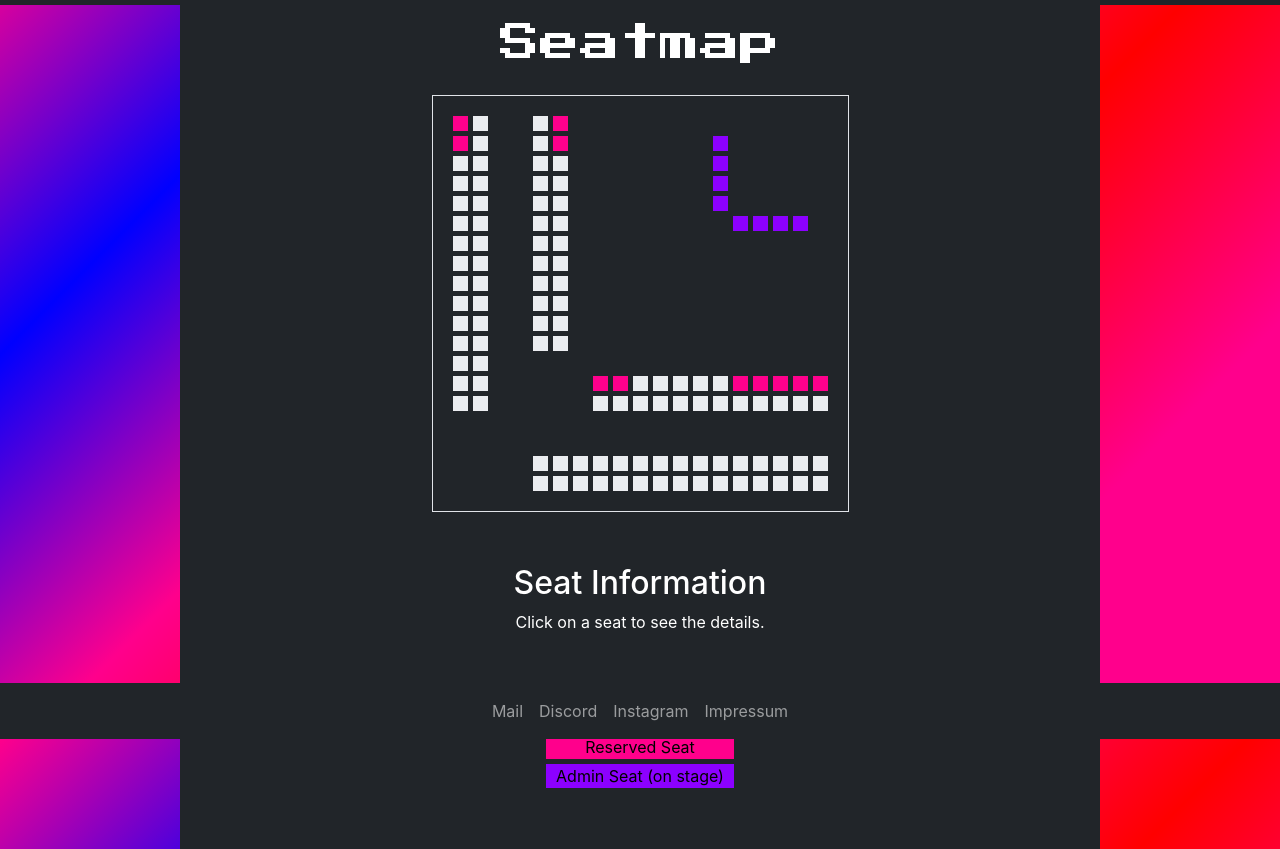
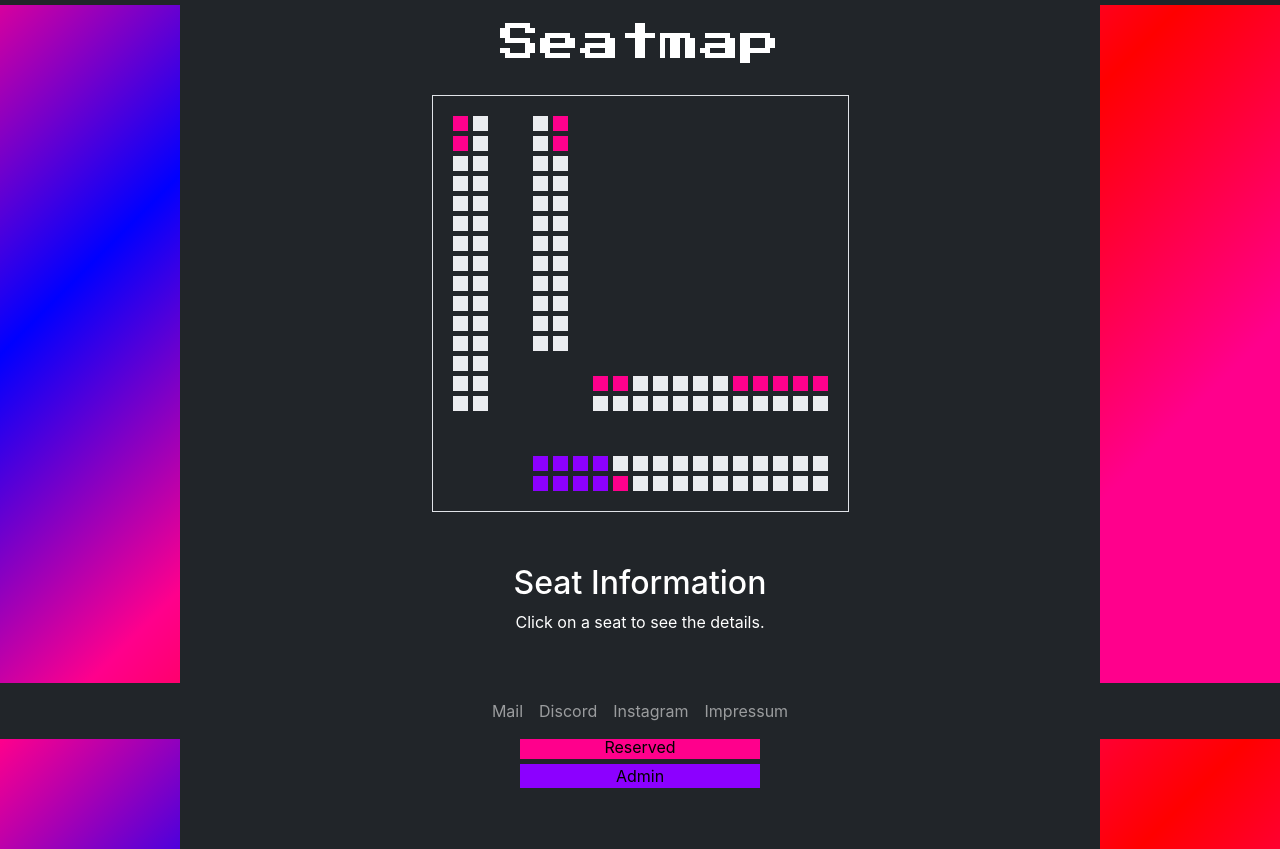
Before and after one commit to BigChungusEsportsDev/Website, a plain HTML site: page bigchungusesports/lan-seatmap.html in a window 1280 px wide. Shown: the part 61-910 px from the top of the page. Drawn offline with nearby package versions, Linux system fonts and the light colour scheme.

Commit message:
move admin seats

```diff
--- a/bigchungusesports/lan-seatmap.html
+++ b/bigchungusesports/lan-seatmap.html
@@ -133,7 +133,7 @@
                   <li title="" data-level="0"></li>
                   <li title="" data-level="0"></li>
                   <li title="" data-level="0"></li>
-                  <li id="Admin 1" title="T1ger" data-level="3" onclick="showSeatInfo(this)"></li>
+                  <li title="" data-level="0"></li>
                   <li title="" data-level="0"></li>
                   <li title="" data-level="0"></li>
                   <li title="" data-level="0"></li>
@@ -154,7 +154,7 @@
                   <li title="" data-level="0"></li>
                   <li title="" data-level="0"></li>
                   <li title="" data-level="0"></li>
-                  <li id="Admin 2" title="Gnerfedurf" data-level="3" onclick="showSeatInfo(this)"></li>
+                  <li title="" data-level="0"></li>
                   <li title="" data-level="0"></li>
                   <li title="" data-level="0"></li>
                   <li title="" data-level="0"></li>
@@ -175,7 +175,7 @@
                   <li title="" data-level="0"></li>
                   <li title="" data-level="0"></li>
                   <li title="" data-level="0"></li>
-                  <li id="Admin 3" title="T-Lex" data-level="3" onclick="showSeatInfo(this)"></li>
+                  <li title="" data-level="0"></li>
                   <li title="" data-level="0"></li>
                   <li title="" data-level="0"></li>
                   <li title="" data-level="0"></li>
@@ -196,7 +196,7 @@
                   <li title="" data-level="0"></li>
                   <li title="" data-level="0"></li>
                   <li title="" data-level="0"></li>
-                  <li id="Admin 4" title="Kochchef Pablo" data-level="3" onclick="showSeatInfo(this)"></li>
+                  <li title="" data-level="0"></li>
                   <li title="" data-level="0"></li>
                   <li title="" data-level="0"></li>
                   <li title="" data-level="0"></li>
@@ -218,10 +218,10 @@
                   <li title="" data-level="0"></li>
                   <li title="" data-level="0"></li>
                   <li title="" data-level="0"></li>
-                  <li id="Admin 5" title="Gnoblin" data-level="3" onclick="showSeatInfo(this)"></li>
-                  <li id="Admin 6" title="Elibeli" data-level="3" onclick="showSeatInfo(this)"></li>
-                  <li id="Admin 7" title="Kosekans" data-level="3" onclick="showSeatInfo(this)"></li>
-                  <li id="Admin 8" title="Trainspotter" data-level="3" onclick="showSeatInfo(this)"></li>
+                  <li title="" data-level="0"></li>
+                  <li title="" data-level="0"></li>
+                  <li title="" data-level="0"></li>
+                  <li title="" data-level="0"></li>
                   <li title="" data-level="0"></li>
 
                   <!-- Row 7 -->
@@ -460,10 +460,10 @@
                   <li title="" data-level="0"></li>
                   <li title="" data-level="0"></li>
                   <li title="" data-level="0"></li>
-                  <li id="G1" title="G1" data-level="1" onclick="showSeatInfo(this)"></li>
-                  <li id="G2" title="G2" data-level="1" onclick="showSeatInfo(this)"></li>
-                  <li id="G3" title="G3" data-level="1" onclick="showSeatInfo(this)"></li>
-                  <li id="G4" title="G4" data-level="1" onclick="showSeatInfo(this)"></li>
+                  <li id="G1" title="Trainspotter" data-level="3" onclick="showSeatInfo(this)"></li>
+                  <li id="G2" title="Kochchef  Pablo" data-level="3" onclick="showSeatInfo(this)"></li>
+                  <li id="G3" title="T-Lex" data-level="3" onclick="showSeatInfo(this)"></li>
+                  <li id="G4" title="Elibeli" data-level="3" onclick="showSeatInfo(this)"></li>
                   <li id="G5" title="G5" data-level="1" onclick="showSeatInfo(this)"></li>
                   <li id="G6" title="G6" data-level="1" onclick="showSeatInfo(this)"></li>
                   <li id="G7" title="G7" data-level="1" onclick="showSeatInfo(this)"></li>
@@ -481,11 +481,11 @@
                   <li title="" data-level="0"></li>
                   <li title="" data-level="0"></li>
                   <li title="" data-level="0"></li>
-                  <li id="H1" title="H1" data-level="1" onclick="showSeatInfo(this)"></li>
-                  <li id="H2" title="H2" data-level="1" onclick="showSeatInfo(this)"></li>
-                  <li id="H3" title="H3" data-level="1" onclick="showSeatInfo(this)"></li>
-                  <li id="H4" title="H4" data-level="1" onclick="showSeatInfo(this)"></li>
-                  <li id="H5" title="H5" data-level="1" onclick="showSeatInfo(this)"></li>
+                  <li id="H1" title="Kosekans" data-level="3" onclick="showSeatInfo(this)"></li>
+                  <li id="H2" title="T1ger" data-level="3" onclick="showSeatInfo(this)"></li>
+                  <li id="H3" title="Gnoblin" data-level="3" onclick="showSeatInfo(this)"></li>
+                  <li id="H4" title="Gnerfedurf" data-level="3" onclick="showSeatInfo(this)"></li>
+                  <li id="H5" title="Luca" data-level="2" onclick="showSeatInfo(this)"></li>
                   <li id="H6" title="H6" data-level="1" onclick="showSeatInfo(this)"></li>
                   <li id="H7" title="H7" data-level="1" onclick="showSeatInfo(this)"></li>
                   <li id="H8" title="H8" data-level="1" onclick="showSeatInfo(this)"></li>
@@ -506,9 +506,9 @@
         <div class="container bg-dark text-center">
           <div class="legend">
             <ul class="legend-seats">
-                <li title="Empty Seat" data-level="1">Empty Seat</li>
-                <li title="Reserved Seat" data-level="2">Reserved Seat</li>
-                <li title="Admin Seat" data-level="3">Admin Seat (on stage)</li>
+                <li title="Empty Seat" data-level="1">Empty</li>
+                <li title="Reserved Seat" data-level="2">Reserved</li>
+                <li title="Admin Seat" data-level="3">Admin</li>
             </ul>
           </div>
         </div>
--- a/bigchungusesports/style/style.css
+++ b/bigchungusesports/style/style.css
@@ -337,6 +337,7 @@ h1 {
     padding-left: 10px;
     padding-right: 10px;
     margin-bottom: 5px;
+    min-width: 180pt;
     background-color: transparent;
 }
 
```
